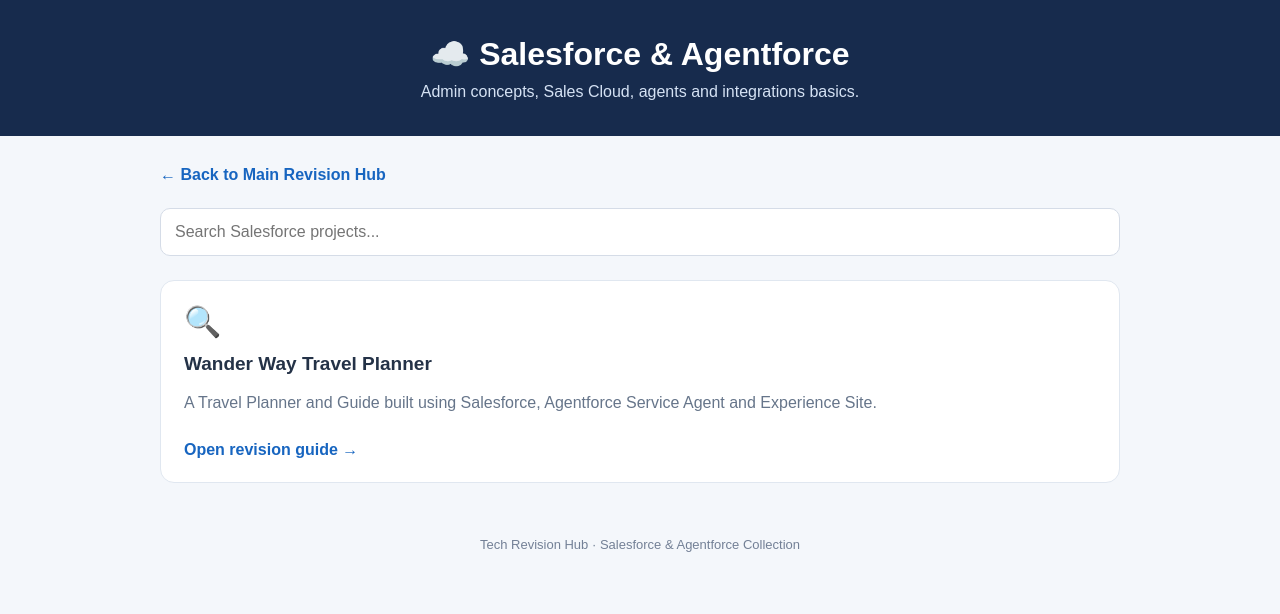
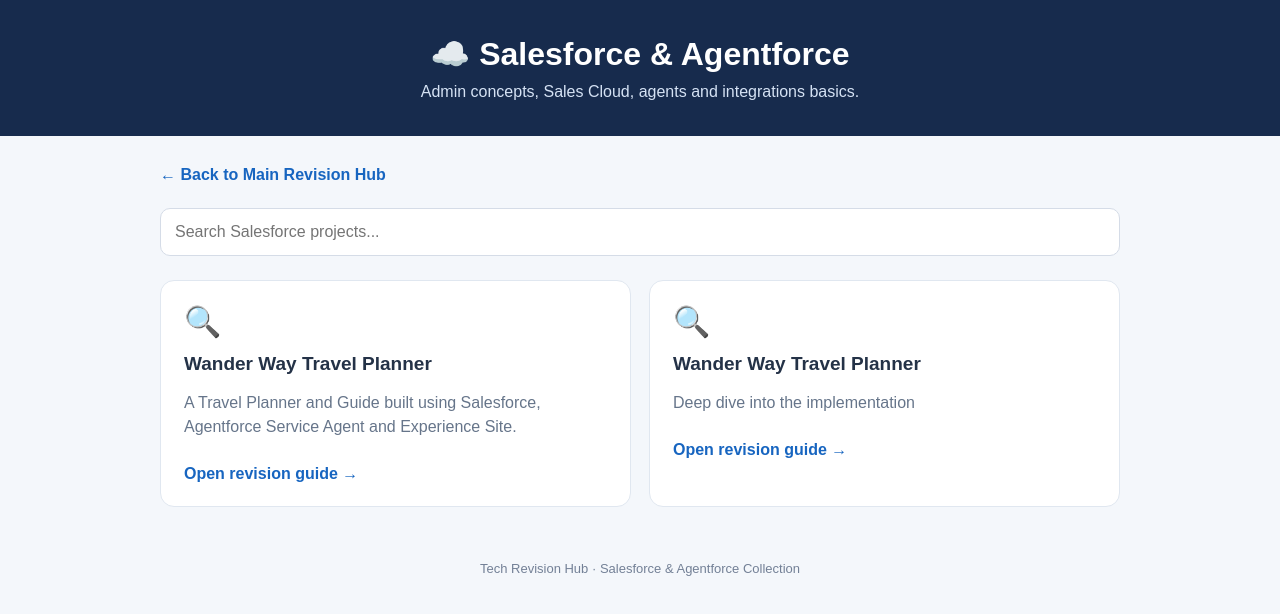
Before and after one commit to Nidhi8595/revision-hub, a plain HTML site: page domains/salesforce.html in a window 1280 px wide. Drawn offline with Linux system fonts and the light colour scheme.

Commit message:
Add Wander Way Travel Planner link to Salesforce page

```diff
--- a/domains/salesforce.html
+++ b/domains/salesforce.html
@@ -113,6 +113,13 @@
         <span class="open">Open revision guide →</span>
       </a>
 
+       <a class="card" href="../guides/wanderway_agentforce_field_guide.html">
+        <span class="icon">🔍</span>
+        <h2>Wander Way Travel Planner</h2>
+        <p>Deep dive into the implementation</p>
+        <span class="open">Open revision guide →</span>
+      </a>
+
     </div>
   </main>
 
```
